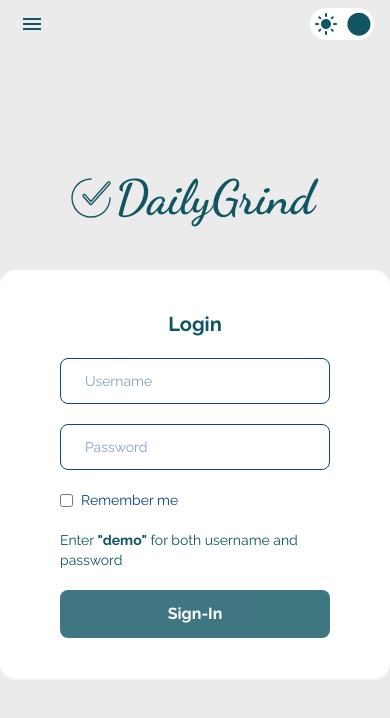
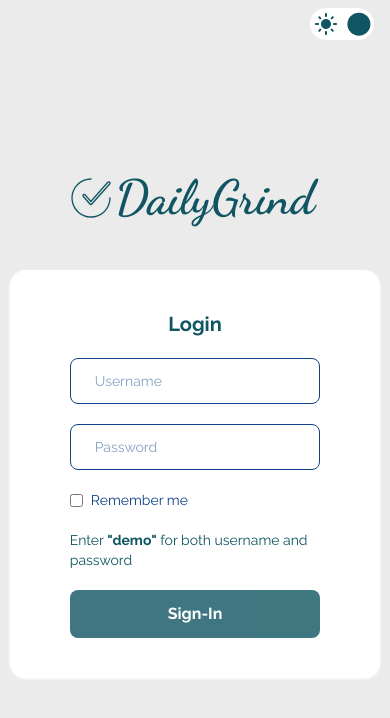
Before and after one commit to ousiruon/daily-grind, a React (Vite) app: page / in a window 390 px wide. Shown: the top 718 px of the page. Built offline with nearby package versions, Linux system fonts and the light colour scheme.

Commit message:
Fixing mobile Menu

```diff
--- a/src/components/Login/Login.tsx
+++ b/src/components/Login/Login.tsx
@@ -23,7 +23,7 @@ const Login = () => {
         <div className="flex text-5xl text-light-accent dark:text-dark-accent font-bold">
           <Logo width="w-10" height="h-10" animated={true} />
         </div>
-        <form onSubmit={submitLogin}>
+        <form className="max-w-[95%]" onSubmit={submitLogin}>
           <div className="flex flex-col items-center justify-center w-full">
             <div className="flex flex-col items-center justify-center gap-5 w-full max-w-md px-15 py-10 bg-light-bg-2 dark:bg-dark-bg-2 text-light-text dark:text-dark-text rounded-2xl shadow-sm shadow-light-bg-2 dark:shadow-dark-bg-2">
               <h1 className="text-xl font-bold text-light-accent dark:text-dark-accent">
--- a/src/components/ModeToggler/Toggler.tsx
+++ b/src/components/ModeToggler/Toggler.tsx
@@ -38,14 +38,17 @@ const Toggler = () => {
       dispatch(setDarkMode(false));
     }
   };
+  const signedIn: Boolean = useSelector((state: IntialState) => state.signedIn);
   return (
     <>
-      <div
-        className="absolute top-0 left-0 flex md:hidden items-center justify-center mx-4 mt-2 p-1 text-2xl text-light-accent dark:text-dark-accent cursor-pointer gap-2 rounded-2xl inset-shadow-light-bg dark:inset-shadow-dark-bg inset-shadow-2xl transition duration-200 ease-in-out"
-        onClick={() => dispatch(setMobileMenu(true))}
-      >
-        <IoMdMenu />
-      </div>
+      {signedIn && (
+        <div
+          className={`absolute top-0 left-0 flex md:hidden items-center justify-center mx-4 mt-2 p-1 text-2xl text-light-accent dark:text-dark-accent cursor-pointer gap-2 rounded-2xl inset-shadow-light-bg dark:inset-shadow-dark-bg inset-shadow-2xl transition duration-200 ease-in-out`}
+          onClick={() => dispatch(setMobileMenu(true))}
+        >
+          <IoMdMenu />
+        </div>
+      )}
       <div
         className="absolute top-0 right-0 flex items-center justify-center mx-4 mt-2 p-1 text-2xl bg-light-bg-2 dark:bg-dark-bg-2 text-light-accent dark:text-dark-accent cursor-pointer gap-2 rounded-2xl inset-shadow-light-bg dark:inset-shadow-dark-bg inset-shadow-2xl transition duration-200 ease-in-out"
         onClick={updateTheme}
```
